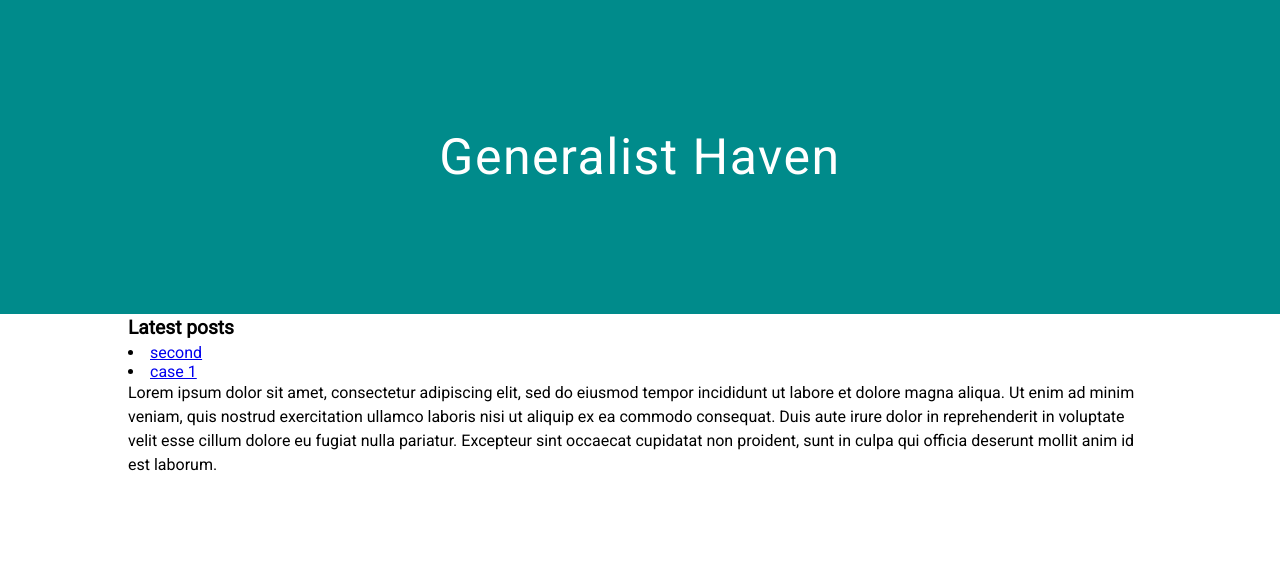
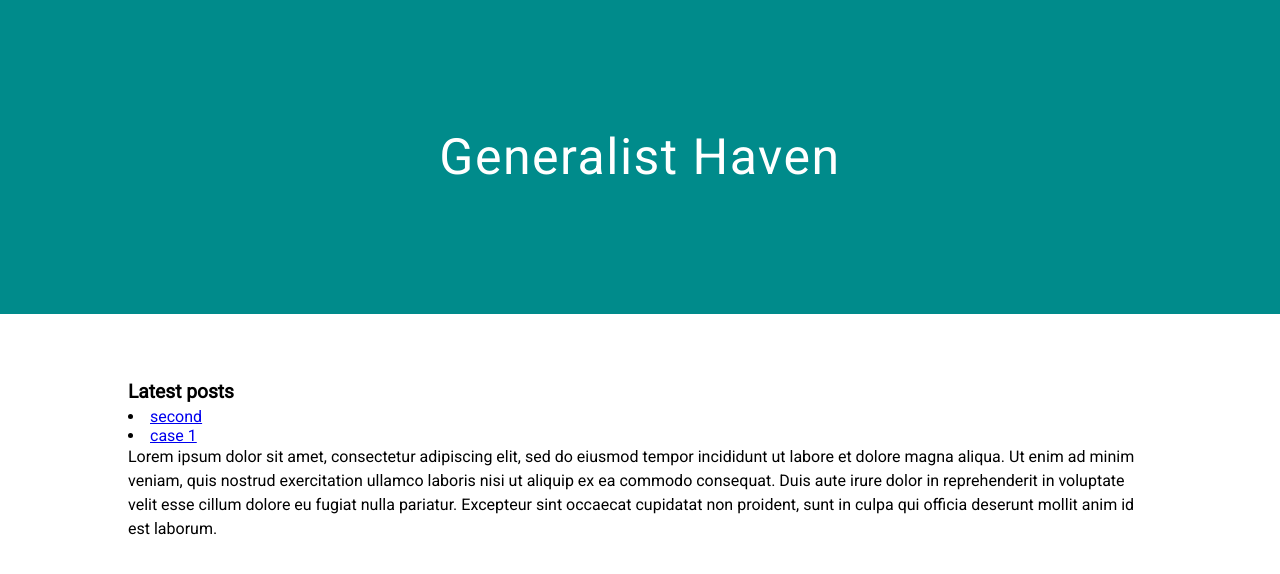
Before and after one commit to generalistsanctuary/generalistsanctuary.github.io, a Jekyll site: the page built from index.html, in a window 1280 px wide. Shown: the top 574 px of the page. Built offline with Jekyll 4.4.1, drawn with Linux system fonts in a browser that asks for light colours.

Commit message:
Update index.html

```diff
--- a/index.html
+++ b/index.html
@@ -16,6 +16,7 @@
         color: white;
         text-align: center;
         margin-top: 0%;
+        margin-bottom: 5%;
         letter-spacing: 1.5px;
         font-size: 50px;
 
```
